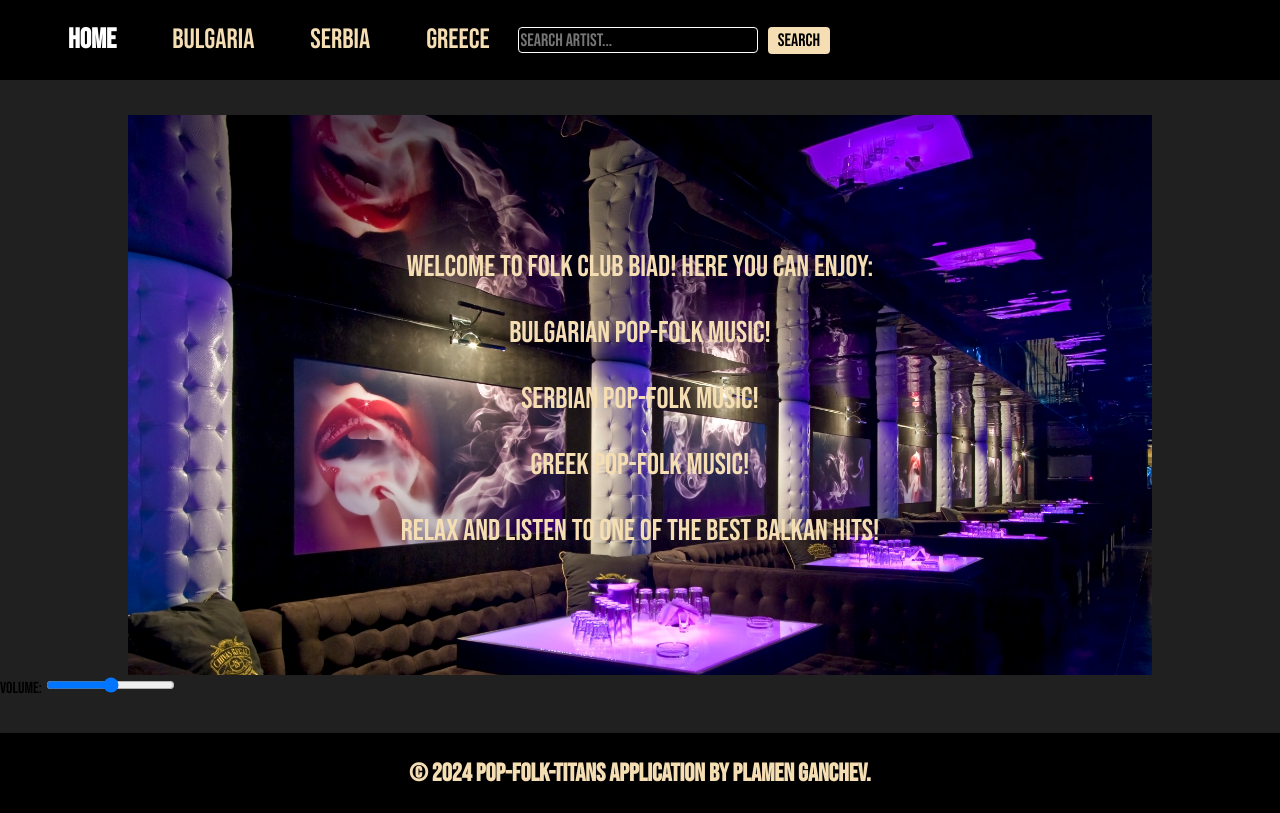
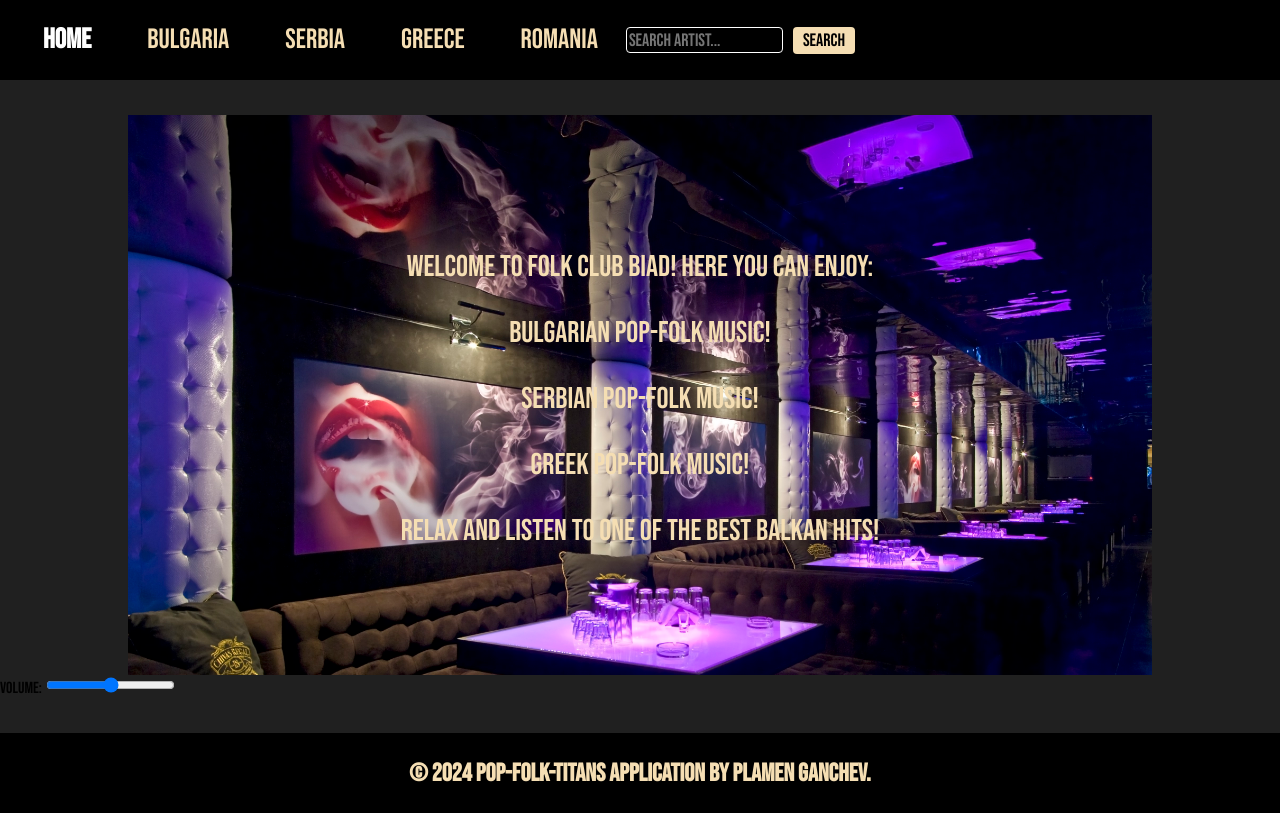
Before and after one commit to plamenggg/Pop-Folk-Titans, a website with bundled scripts: page index.html in a window 1280 px wide. Built offline with nearby package versions, Linux system fonts and the light colour scheme.

Commit message:
Added new folder Romania to the HTML

```diff
--- a/index.html
+++ b/index.html
@@ -14,6 +14,7 @@
       <a href="#" class="nav-link" data-page="Bulgaria">Bulgaria</a>
       <a href="#" class="nav-link" data-page="Serbia">Serbia</a>
       <a href="#" class="nav-link" data-page="Greece">Greece</a>
+      <a href="#" class="nav-link" data-page="Greece">Romania</a>
       <input id="search-input" type="text" placeholder="Search Artist...">
       <button id="search-btn"> Search</button>
     </nav>
```
